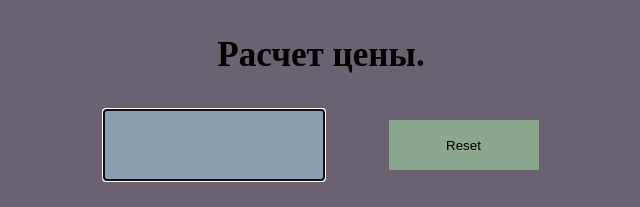
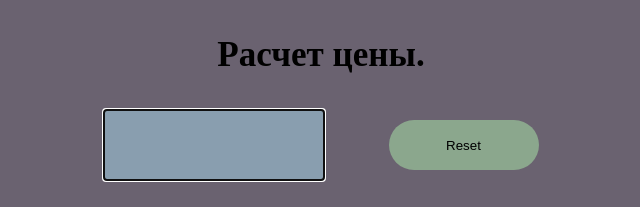
Before and after one commit to SergPerec/interest-calculation, a plain HTML site: page index.html in a window 1280 px wide. Shown: the top 207 px of the page, 319-959 px from the left. Drawn offline with Linux system fonts and the light colour scheme.

Commit message:
changes resetInput

```diff
--- a/style.css
+++ b/style.css
@@ -31,6 +31,13 @@ body{
   height: 50px;
   border: none;
   padding: 0;
+  transition: all .3s;
+  cursor: pointer;
+  border-radius: 25px;
+}
+
+.resetInput:hover{
+  background-color: #b2ccb4;
 }
 
 #inputPrice{
```
